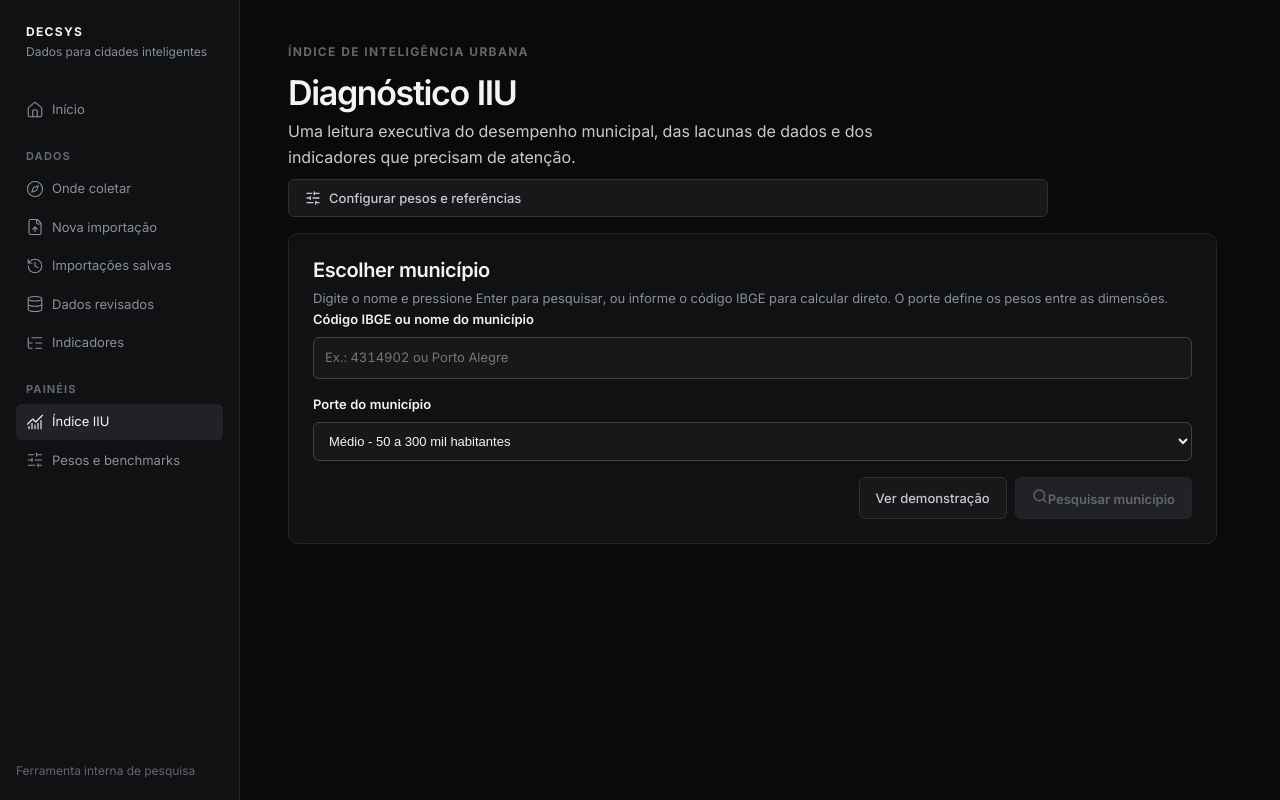
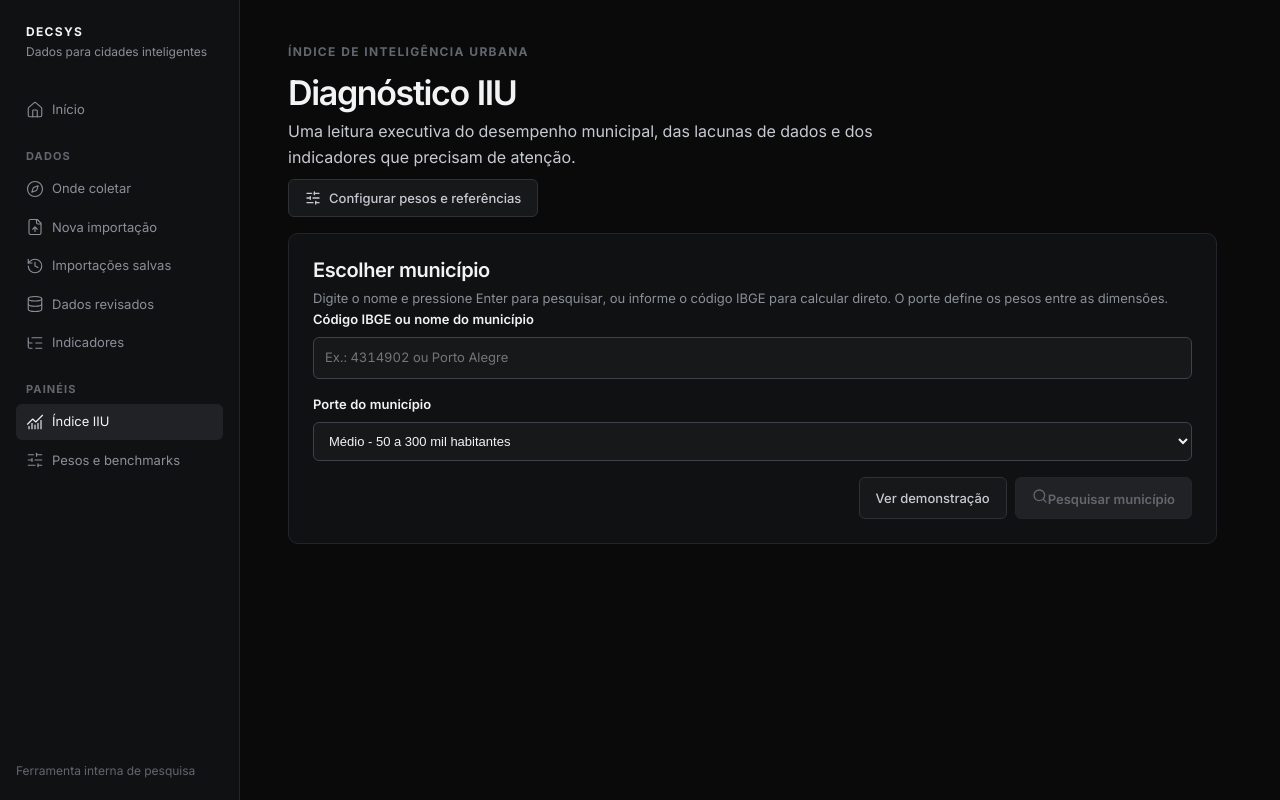
Before and after one commit to LeonardoBalk/decsys, a Next.js app: page /iiu in a window 1280 px wide. Built offline with nearby package versions, Linux system fonts and the light colour scheme.

Commit message:
fix: keep action links in page intros from stretching full width

```diff
--- a/src/app/page.module.css
+++ b/src/app/page.module.css
@@ -358,3 +358,6 @@
   .navGroup { display: flex; gap: 4px; }
   .sidebar nav a { flex-shrink: 0; white-space: nowrap; }
 }
+
+/* Links de ação dentro da introdução não devem esticar até a largura do bloco */
+.workspaceIntro > a { justify-self: start; }
```
